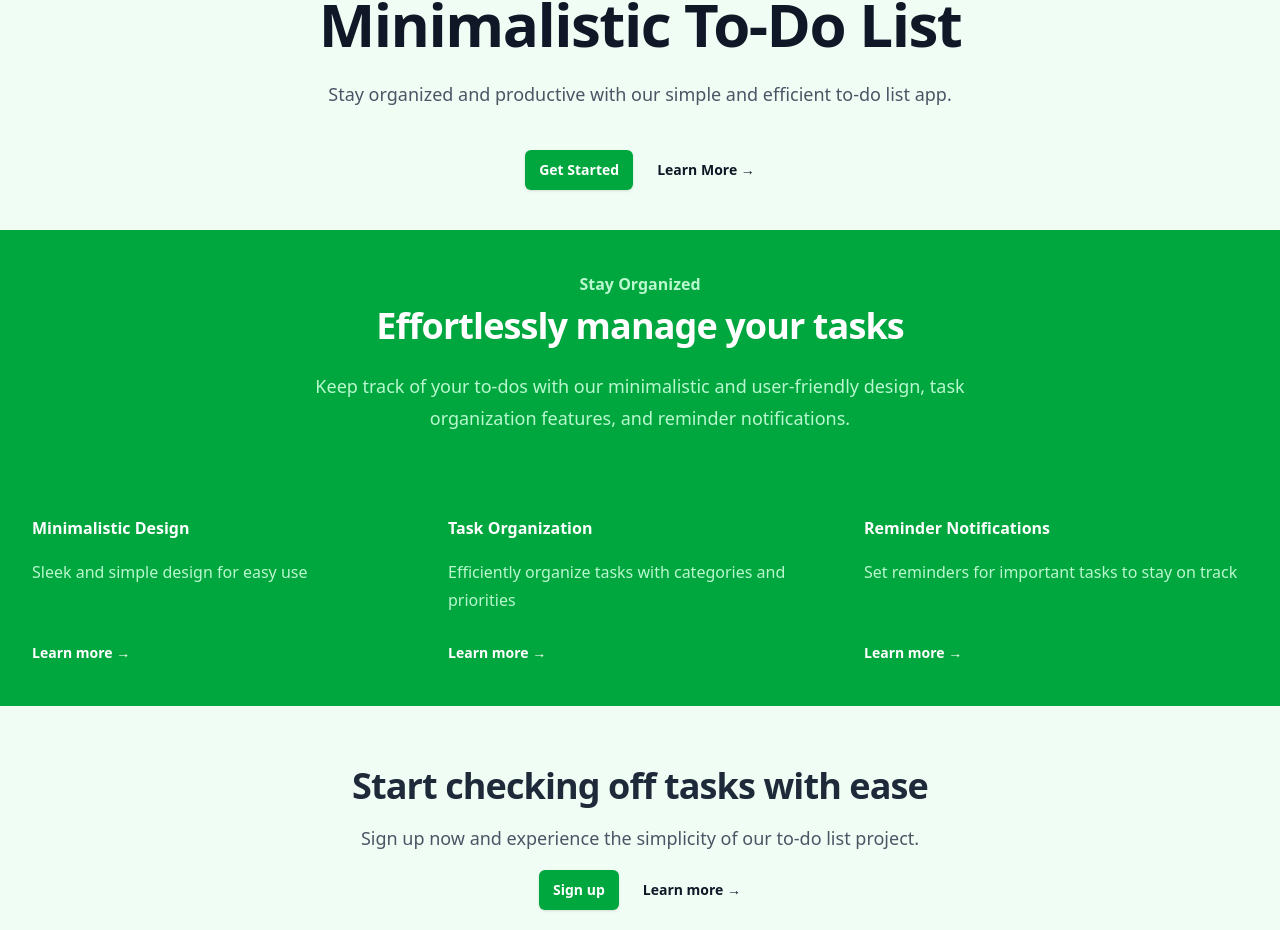
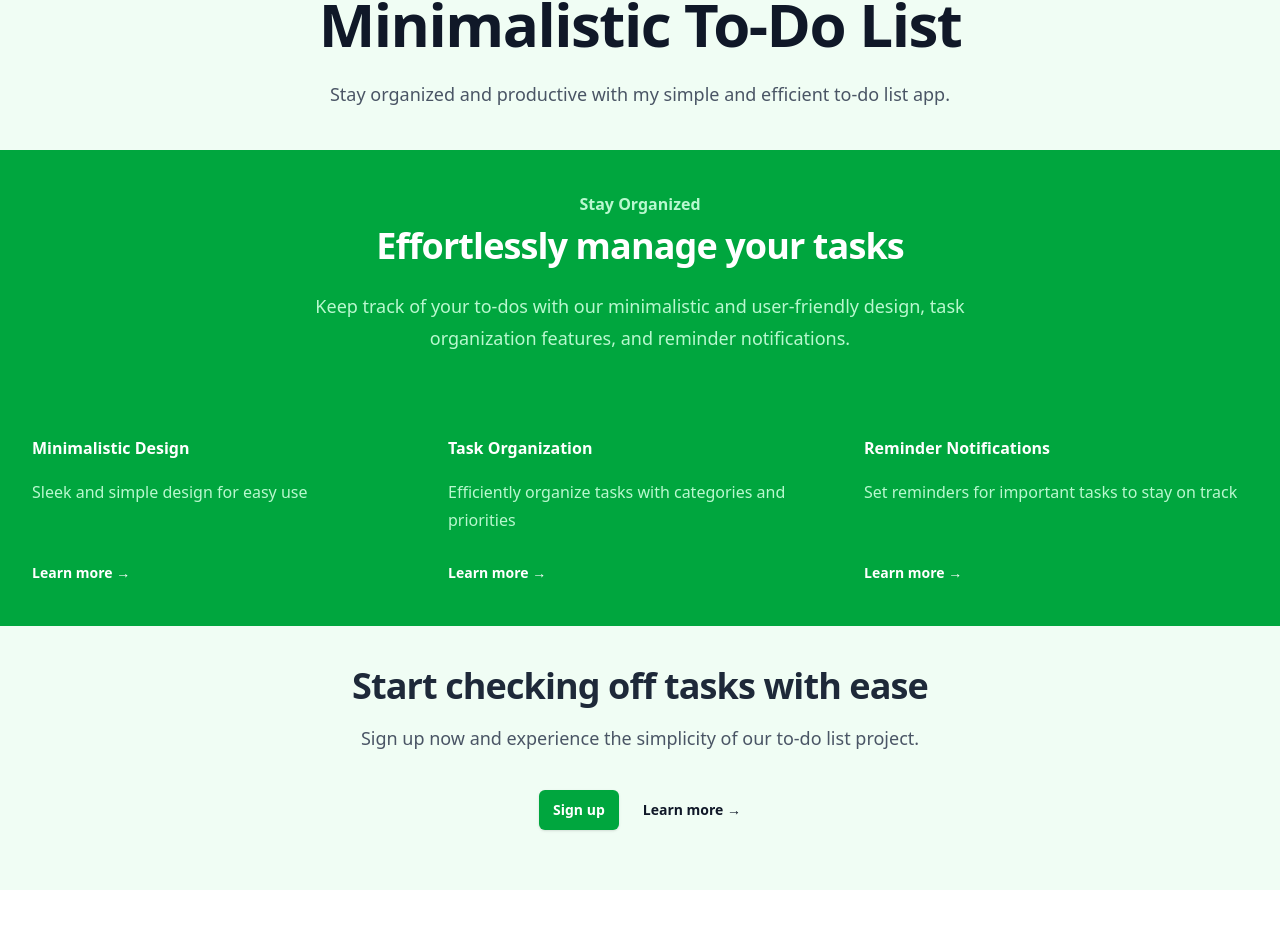
Before and after one commit to alkasadist/EasyTASK, a Vue app: page / in a window 1280 px wide. Shown: the part 162-1092 px from the top of the page. After the commit the page ends 1052 px from the top, so only its background shows below. Built offline with nearby package versions, Linux system fonts and the light colour scheme.

Commit message:
style fix (spans removed)

```diff
--- a/src/views/Index.vue
+++ b/src/views/Index.vue
@@ -1,34 +1,14 @@
 <template>
   <div class="bg-green-50">
     <div class="relative isolate px-5 sm:pt-14 lg:px-8">
-      <div
-        class="absolute inset-x-0 -top-40 -z-10 transform-gpu overflow-hidden blur-3xl sm:-top-80"
-        aria-hidden="true"
-      ></div>
       <div class="mx-auto max-w-2xl py-5 lg:py-10">
         <div class="text-center">
           <h1 class="text-4xl font-bold tracking-tight text-gray-900 sm:text-6xl">
             Minimalistic To-Do List
           </h1>
           <p class="mt-6 text-lg leading-8 text-gray-600">
-            Stay organized and productive with our simple and efficient to-do list app.
+            Stay organized and productive with my simple and efficient to-do list app.
           </p>
-          <div class="mt-10 flex items-center justify-center gap-x-6">
-            <router-link
-              to="/registration"
-              class="rounded-md px-3.5 py-2.5 shadow-sm
-              text-sm font-semibold text-white
-              bg-green-600 hover:bg-green-700
-              focus-visible:outline-2 focus-visible:outline-offset-2 focus-visible:outline-green-600">
-              Get Started
-            </router-link>
-            <router-link
-              to="/features"
-              class="text-sm font-semibold leading-6 text-gray-900">
-              Learn More
-              <span aria-hidden="true">→</span>
-            </router-link>
-          </div>
         </div>
       </div>
     </div>
@@ -64,8 +44,7 @@
                 <router-link
                   to="/features"
                   class="text-sm font-semibold leading-6 text-white">
-                  Learn more
-                  <span aria-hidden="true">→</span>
+                  Learn more →
                 </router-link>
               </p>
             </dd>
@@ -84,8 +63,7 @@
                 <router-link
                   to="/features"
                   class="text-sm font-semibold leading-6 text-white">
-                  Learn more
-                  <span aria-hidden="true">→</span>
+                  Learn more →
                 </router-link>
               </p>
             </dd>
@@ -104,8 +82,7 @@
                 <router-link
                   to="/features"
                   class="text-sm font-semibold leading-6 text-white">
-                  Learn more
-                  <span aria-hidden="true">→</span>
+                  Learn more →
                 </router-link>
               </p>
             </dd>
@@ -117,15 +94,14 @@
 
   <div class="bg-green-50">
     <div class="px-5 py-5 sm:px-6 lg:px-10">
-      <div class="mx-auto max-w-2xl text-center">
+      <div class="py-5 mx-auto max-w-2xl text-center">
         <h2 class="text-2xl font-bold tracking-tight text-gray-800 sm:text-4xl">
-          <br />
           Start checking off tasks with ease
         </h2>
         <p class="mx-auto mt-4 max-w-xl text-lg leading-8 text-gray-600">
           Sign up now and experience the simplicity of our to-do list project.
         </p>
-        <div class="mt-4 flex items-center justify-center gap-x-6">
+        <div class="py-5 mt-4 flex items-center justify-center gap-x-6">
           <router-link
             to="/registration"
             class="rounded-md px-3.5 py-2.5
@@ -137,15 +113,13 @@
           <router-link
             to="/features"
             class="text-sm font-semibold leading-6 text-gray-900">
-            Learn more
-            <span aria-hidden="true">→</span>
+            Learn more →
           </router-link>
         </div>
       </div>
     </div>
   </div>
 </template>
-
 
 <script>
 import AppHeader from './components/AppHeader.vue'
```
Also changed, not shown: src/views/Tasks.vue (+12 -4 lines).
